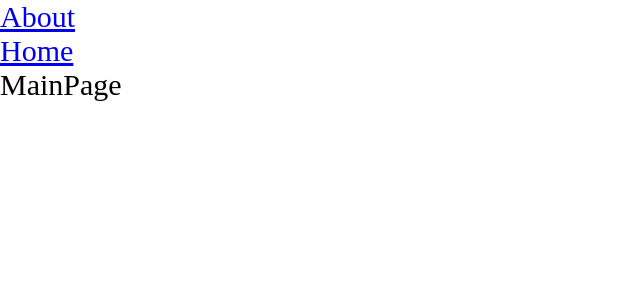
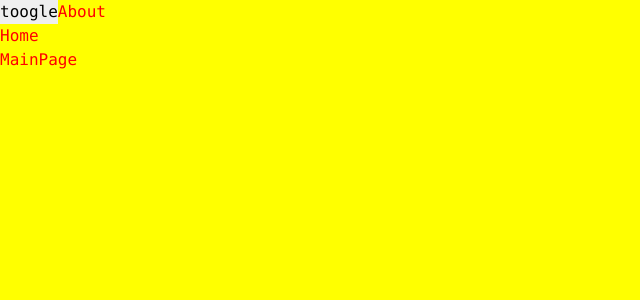
Before and after one commit to AndyGrigs/some-future-project-3, a React app: page / in a window 1280 px wide. Shown: the top 300 px of the page, without its empty margins (0-640 px from the left). Built offline with nearby package versions, Linux system fonts and the light colour scheme.

Commit message:
adding toogling themes

```diff
--- a/src/App.tsx
+++ b/src/App.tsx
@@ -1,14 +1,28 @@
-import React, {Suspense} from 'react'
-import './index.scss'
+import React, {Suspense, useState} from 'react'
+import './styles/index.scss'
 import { Route, Routes } from 'react-router-dom'
 import { Link } from 'react-router-dom'
 import { MainPageAsync } from './pages/MainPage/MainPage.async'
 import { AboutPageAsync } from './pages/AboutPage/AboutPage.async'
 
+export enum Theme {
+  LIGHT = 'light',
+  DARK = 'dark',
+}
 
 const App = () => {
+
+
+    const[theme, setTheme] = useState<Theme>(Theme.LIGHT)
+
+    const toogleTheme = () =>{
+      setTheme(theme === Theme.DARK ? Theme.LIGHT : Theme.DARK)
+    }
+
+
   return (
-    <div className='app'>
+    <div className= {`app ${theme}`}>
+      <button onClick={toogleTheme}>toogle</button>
       <Link to='/about'>About</Link><br />
       <Link to='/'>Home</Link>
       <Suspense fallback={<div>Loading...</div>}>
--- a/src/index.scss
+++ /dev/null
@@ -1,9 +0,0 @@
-* {
-    margin: 0;
-    padding: 0;
-    box-sizing: border-box;
-}
-
-.app {
-    font-size: 30px;
-}
--- /dev/null
+++ b/src/styles/index.scss
@@ -0,0 +1,12 @@
+@import 'reset';
+@import 'variables/global';
+@import 'themes/dark';
+@import 'themes/normal';
+
+.app {
+    font: var(--font-m);
+    background: var(--bg-color);
+    color: var(--primary-color);
+
+    min-height: 100vh;
+}
--- /dev/null
+++ b/src/styles/reset.scss
@@ -0,0 +1,33 @@
+/* Обнуление отступов и отступов внутри элементов */
+body, h1, h2, h3, h4, h5, h6, p, ul, ol, li, pre, div, code, blockquote {
+  margin: 0;
+  padding: 0;
+  box-sizing: border-box;
+}
+
+/* Обнуление границ элементов */
+table {
+  border-collapse: collapse;
+  border-spacing: 0;
+}
+
+/* Обнуление свойства списков */
+ul, ol {
+  list-style: none;
+}
+
+/* Обнуление стилей ссылок */
+a {
+  text-decoration: none;
+  color: inherit;
+}
+
+/* Обнуление стилей форм */
+button, input, select, textarea {
+  margin: 0;
+  padding: 0;
+  border: 0;
+  font-size: inherit;
+  font-family: inherit;
+  line-height: inherit;
+}
--- /dev/null
+++ b/src/styles/themes/dark.scss
@@ -0,0 +1,6 @@
+.app.dark{
+    --bg-color: #0055ff;
+    --primary-color: #e1ff00;
+    --secondary-color:  #a3df72;
+
+}
--- /dev/null
+++ b/src/styles/themes/normal.scss
@@ -0,0 +1,6 @@
+.app.light{
+    --bg-color: yellow;
+    --primary-color: red;
+    --secondary-color:  green;
+
+}
--- /dev/null
+++ b/src/styles/variables/global.scss
@@ -0,0 +1,11 @@
+:root {
+    --font-family-main: Consolas, 'Times New Roman', Serif;
+
+    --font-size-m: 16px;
+    --font-line-m: 24px;
+    --font-m: var(--font-size-m) / var(--font-line-m) var(--font-family-main);
+
+    --font-size-l: 24px;
+    --font-line-l: 32px;
+    --font-l: var(--font-size-l) / var(--font-line-l) var(--font-family-main);
+}
```
